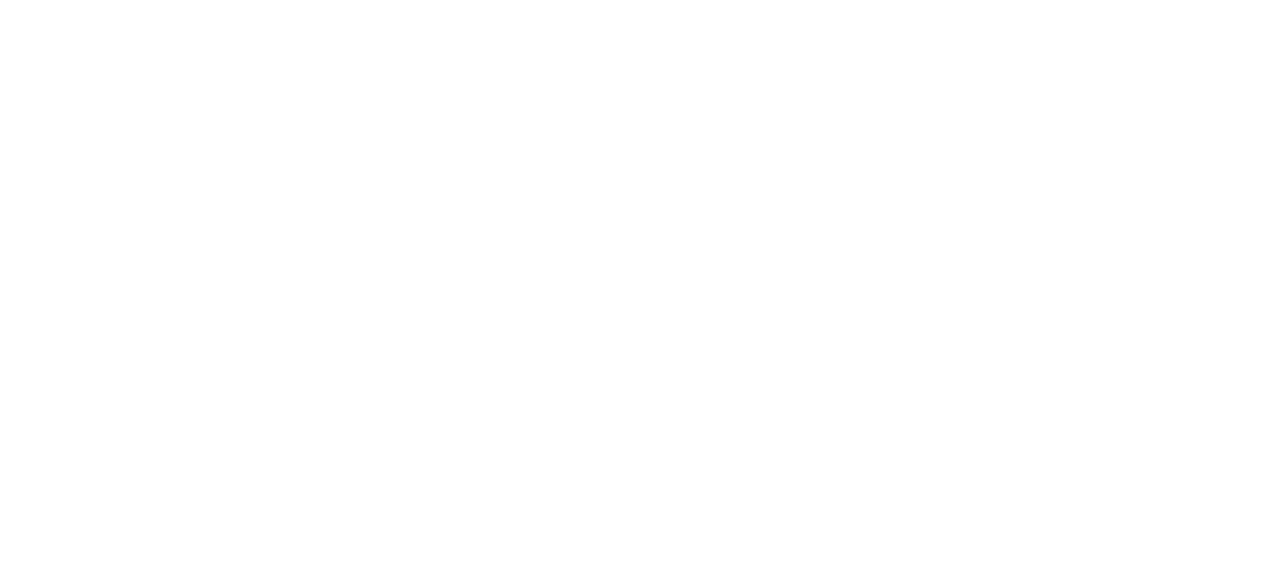
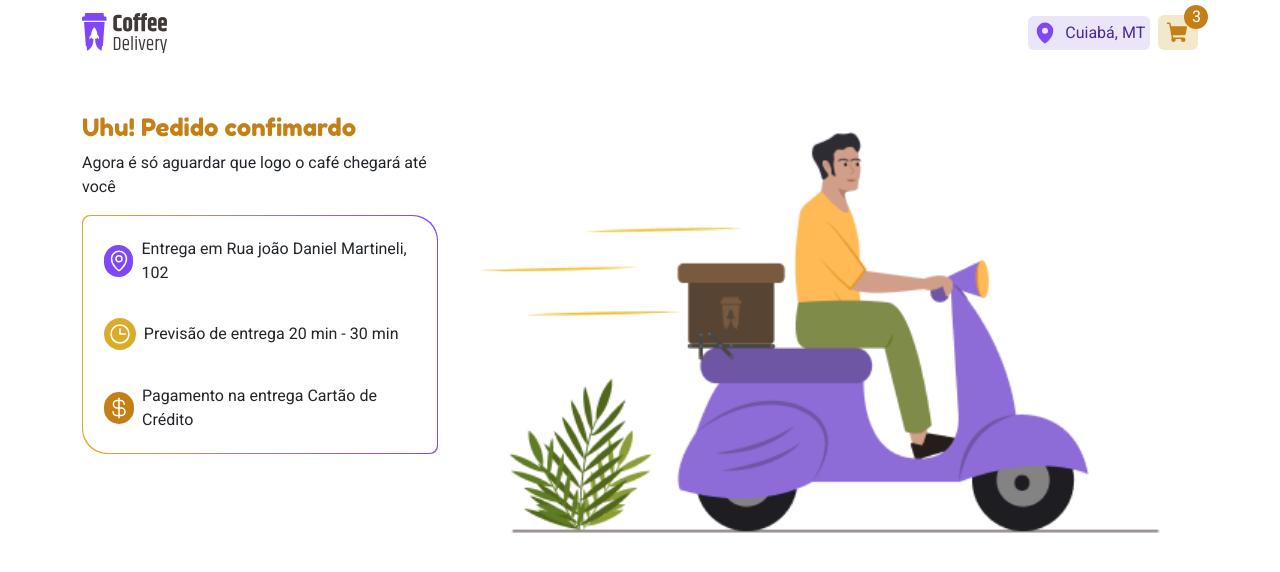
Before and after one commit to matheushq27/coffee-delivery, a React (Vite) app: page /success in a window 1280 px wide. Before the commit this address had no page. Shown: the top 572 px of the page. Built offline with nearby package versions, Linux system fonts and the light colour scheme.

Commit message:
Front-End finalizado

```diff
--- a/src/Router.tsx
+++ b/src/Router.tsx
@@ -2,6 +2,7 @@ import { Routes, Route } from "react-router-dom"
 import { DefaultLayout } from "./layouts/DefaultLayout"
 import { Checkout } from "./pages/Checkout"
 import { Home } from "./pages/Home"
+import { Success } from "./pages/Success"
 
 export function Router(){
     return(
@@ -9,9 +10,7 @@ export function Router(){
             <Route path="/" element={<DefaultLayout />}>
                 <Route path="/" element={<Home />} />
                 <Route path="/checkout" element={<Checkout />} />
-                {/* <Route path="/checkout" element={<Checkout />} />
-                <Route path="/checkout-filled" element={<CheckoutFIlled />} />
-                <Route path="/finished-order" element={<Sucess />} /> */}
+                <Route path="/success" element={<Success />} />
             </Route>
         </Routes>
     )
--- a/src/pages/Checkout/index.tsx
+++ b/src/pages/Checkout/index.tsx
@@ -1,8 +1,19 @@
 import Container from 'react-bootstrap/Container'
 import Col from 'react-bootstrap/Col'
-import Form from 'react-bootstrap/Form';
 import Row from 'react-bootstrap/Row'
-import { CardCheckout, BoxDeliveryAddress, FormInput, CreditCardButton, SelectedCoffee, BoxSelectedCoffeeItems, BoxSelectedCoffeeItemsImg, BoxSelectedCoffeeItemsActions, RemoveCoffeeBurron, DivisionOfSelectedCoffeeItems } from './styles'
+import {
+  CardCheckout,
+  BoxDeliveryAddress,
+  FormInput,
+  CreditCardButton,
+  BoxValuesSelectedCoffees,
+  BoxSelectedCoffeeItems,
+  BoxSelectedCoffeeItemsImg,
+  BoxSelectedCoffeeItemsActions,
+  RemoveCoffeeBurron,
+  DivisionOfSelectedCoffeeItems,
+  ConfirmOrderButton
+} from './styles'
 import { Bank, CreditCard, CurrencyDollar, MapPinLine, Minus, Money, Plus } from 'phosphor-react'
 import { BoxCounter } from '../Home/sections/coffeeList/styles'
 
@@ -26,25 +37,25 @@ export function Checkout(){
 
                   <form action="">
                     <Row>
-                      <Col className="mb-3" sm={12} xxl={4}>
+                      <Col className="mb-3" sm={12} md={4} lg={4} xl={4} xxl={4}>
                         <FormInput className="p-3" placeholder="CEP" type="text"/>
                       </Col>
                       <Col className="mb-3" xxl={12}>
                         <FormInput className="p-3" placeholder="Rua" type="text"/>
                       </Col>
-                      <Col className="mb-3" sm={12} xxl={4}>
+                      <Col className="mb-3" sm={12} md={4} lg={4} xl={4} xxl={4}>
                         <FormInput className="p-3" placeholder="Número" type="text"/>
                       </Col>
-                      <Col className="mb-3" sm={12} xxl={8}>
+                      <Col className="mb-3" sm={12} md={8} lg={8} xl={8} xxl={8}>
                         <FormInput className="p-3" placeholder="Complemento" type="text"/>
                       </Col>
-                      <Col className="mb-3" sm={12} xxl={4}>
+                      <Col className="mb-3" sm={12} md={4} lg={4} xl={4} xxl={4}>
                         <FormInput className="p-3" placeholder="Bairro" type="text"/>
                       </Col>
-                      <Col className="mb-3" sm={12} xxl={6}>
+                      <Col className="mb-3" sm={12} md={6} lg={6} xl={6} xxl={6}>
                         <FormInput className="p-3" placeholder="Cidade" type="text"/>
                       </Col>
-                      <Col className="mb-3" sm={12} xxl={2}>
+                      <Col className="mb-3" sm={12} md={2} lg={2} xl={2} xxl={2}>
                         <FormInput className="p-3" placeholder="UF" type="text"/>
                       </Col>
                     </Row>
@@ -62,21 +73,21 @@ export function Checkout(){
                   </BoxDeliveryAddress>
 
                   <Row>
-                    <Col className="mb-3" sm={12} md={3} xxl={4}>
+                    <Col className="mb-3" sm={12} md={4} lg={4} xl={4} xxl={4}>
                       <CreditCardButton className="p-3">
                         <CreditCard size={20} />
                         <span>Cartão de Crédito</span>
                       </CreditCardButton>
                     </Col>
 
-                    <Col className="mb-3" sm={12} md={3} xxl={4}>
+                    <Col className="mb-3" sm={12} md={4} lg={4} xl={4} xxl={4}>
                       <CreditCardButton className="p-3">
                         <Bank size={20} />
                         <span>Cartão de Débito</span>
                       </CreditCardButton>
                     </Col>
 
-                    <Col className="mb-3" sm={12} md={3} xxl={4}>
+                    <Col className="mb-3" sm={12} md={4} lg={4} xl={4} xxl={4}>
                       <CreditCardButton className="p-3">
                         <Money size={20} />
                         <span>Dinheiro</span>
@@ -86,6 +97,7 @@ export function Checkout(){
                 </CardCheckout>
 
               </Col>
+
            <Col sm={12} xxl={5} className="mb-3">
                 <h5 className="mb-5">Cafés selecionados</h5>
 
@@ -122,6 +134,25 @@ export function Checkout(){
                       </Col>
                       <DivisionOfSelectedCoffeeItems className="mt-2 mb-3" />
                     </Row>
+
+                    <BoxValuesSelectedCoffees className="mb-1">
+                      <div>Total de itens</div>
+                      <div>R$ 29,70</div>
+                    </BoxValuesSelectedCoffees>
+
+                    <BoxValuesSelectedCoffees className="mb-3">
+                      <div>Entrega</div>
+                      <div>R$ 3,50</div>
+                    </BoxValuesSelectedCoffees>
+
+                    <BoxValuesSelectedCoffees className="fw-bold fs-4 mb-4">
+                      <div>Total</div>
+                      <div>R$ 33,20</div>
+                    </BoxValuesSelectedCoffees>
+
+                  <ConfirmOrderButton className="p-2 w-100 text-white fs-5">
+                    Confirmar Pedido
+                  </ConfirmOrderButton>
                   </Container>
                 </CardCheckout>
               </Col>
--- a/src/pages/Checkout/styles.ts
+++ b/src/pages/Checkout/styles.ts
@@ -28,7 +28,7 @@ export const FormInput = styled.input`
 
 export const CreditCardButton = styled.button`
   background-color: ${(props) => props.theme['gray-400']};
-  border: none;
+  border: 1px solid ${(props) => props.theme['purple-main']};
   border-radius: 5px;
   color: ${(props) => props.theme['purple-main']};
   display: flex;
@@ -84,3 +84,18 @@ export const RemoveCoffeeBurron = styled.button`
 export const DivisionOfSelectedCoffeeItems = styled.hr`
   color: ${(props) => props.theme['gray-500']};
 `
+export const BoxValuesSelectedCoffees = styled.div`
+  display: flex;
+  justify-content: space-between;
+  align-items: center;
+`
+
+export const ConfirmOrderButton = styled.button`
+  background-color: ${(props) => props.theme['yellow-primary']};
+  border: none;
+  border-radius: 5px;
+  text-transform: uppercase;
+  &:hover {
+    background-color: ${(props) => props.theme['yellow-dark']};
+  }
+`
--- a/src/pages/Home/sections/coffeeList/index.tsx
+++ b/src/pages/Home/sections/coffeeList/index.tsx
@@ -30,14 +30,14 @@ export function CoffeeList(){
                             </CoffeeListCardBody>
                             <CoffeeListCardFooter>
                                 <span>R$<strong> {info.price}</strong></span>
-                                <BoxCounter className="p-2 w-100">
+                                <BoxCounter className="p-2">
                                 <button><Minus size={20} weight="fill" /></button>
                                 <span className="ms-2 me-2">1</span>
                                 <button><Plus size={20} weight="fill" /></button>
                                 </BoxCounter>
-                                <ButtonIcon className="p-2 text-white">
+                                {/* <ButtonIcon className="p-2 text-white">
                                 <ShoppingCart size={20} weight="fill" />
-                                </ButtonIcon>
+                                </ButtonIcon> */}
                             </CoffeeListCardFooter>
                         </CoffeeListCard>
                         </Col>
--- /dev/null
+++ b/src/pages/Success/index.tsx
@@ -0,0 +1,49 @@
+import Container from 'react-bootstrap/Container'
+import Col from 'react-bootstrap/Col'
+import Row from 'react-bootstrap/Row'
+
+import { BoxIconMap, BoxInfos, BoxInfosDelivery, BoxInfosTwo, BoxItems, BoxIconClock, BoxIconMoney } from './styles'
+import DeliveryMan from '../../assets/img/deliveryman.png'
+import { Clock, CurrencyDollar, MapPin } from 'phosphor-react'
+
+export function Success(){
+    return(
+        <Container>
+            <Row>
+              <Col className="mb-3" sm={12} md={4} lg={4} xl={4} xxl={4}>
+                <BoxInfos className="mb-3">
+                    <h4>Uhu! Pedido confimardo</h4>
+                    <p>Agora é só aguardar que logo o café chegará até você</p>
+                </BoxInfos>
+                <BoxInfosDelivery>
+                    <BoxInfosTwo className="bg-white p-3">
+                        <BoxItems className="mb-4">
+                            <BoxIconMap>
+                              <MapPin size={24} />
+                            </BoxIconMap>
+                            <p className="m-0">Entrega em Rua joão Daniel Martineli, 102</p>
+                        </BoxItems>
+
+                        <BoxItems className="mb-4">
+                            <BoxIconClock>
+                              <Clock size={24} />
+                            </BoxIconClock>
+                            <p className="m-0">Previsão de entrega 20 min - 30 min</p>
+                        </BoxItems>
+
+                        <BoxItems>
+                            <BoxIconMoney>
+                              <CurrencyDollar size={24} />
+                            </BoxIconMoney>
+                            <p className="m-0">Pagamento na entrega Cartão de Crédito</p>
+                        </BoxItems>
+                    </BoxInfosTwo>
+                </BoxInfosDelivery>
+              </Col>
+              <Col className="mb-3 text-center" sm={12} md={8} lg={8} xl={8} xxl={8}>
+                    <img src={DeliveryMan} className="w-100" />
+              </Col>
+            </Row>
+        </Container>
+    )
+}
--- /dev/null
+++ b/src/pages/Success/styles.ts
@@ -0,0 +1,48 @@
+import styled from "styled-components"
+
+export const BoxInfos = styled.div`
+  h4{
+    color: ${(props) => props.theme['yellow-dark']};
+  }
+`
+
+export const BoxInfosDelivery = styled.div`
+  background-image: linear-gradient(to right, ${(props) => props.theme['yellow-primary']} , ${(props) => props.theme['purple-main']});
+  border-top-right-radius: 25px;
+  border-bottom-left-radius: 25px;
+  border-top-left-radius: 8px;
+  border-bottom-right-radius: 8px;
+  padding: 1px;
+`
+export const BoxInfosTwo = styled.div`
+  border-top-right-radius: 25px;
+  border-bottom-left-radius: 25px;
+  border-top-left-radius: 8px;
+  border-bottom-right-radius: 8px;
+  border-color: transparent;
+`
+export const BoxItems = styled.div`
+    padding: 0.3rem;
+    display: flex;
+    align-items: center;
+    justify-content: start;
+    gap: 0.5rem;
+`
+const BaseBoxIcon = styled.span`
+    color: #fff;
+    border-radius: 999px;
+    width: 2rem;
+    height: 2rem;
+    display: flex;
+    align-items: center;
+    justify-content: center;
+`
+export const BoxIconMap = styled(BaseBoxIcon)`
+    background-color: ${(props) => props.theme['purple-main']};
+`
+export const BoxIconClock= styled(BaseBoxIcon)`
+    background-color: ${(props) => props.theme['yellow-primary']};
+`
+export const BoxIconMoney = styled(BaseBoxIcon)`
+    background-color: ${(props) => props.theme['yellow-dark']};
+`
```
Also changed, not shown: src/assets/img/deliveryman.png (added). Lines whose indentation alone changed are shown as unchanged.
